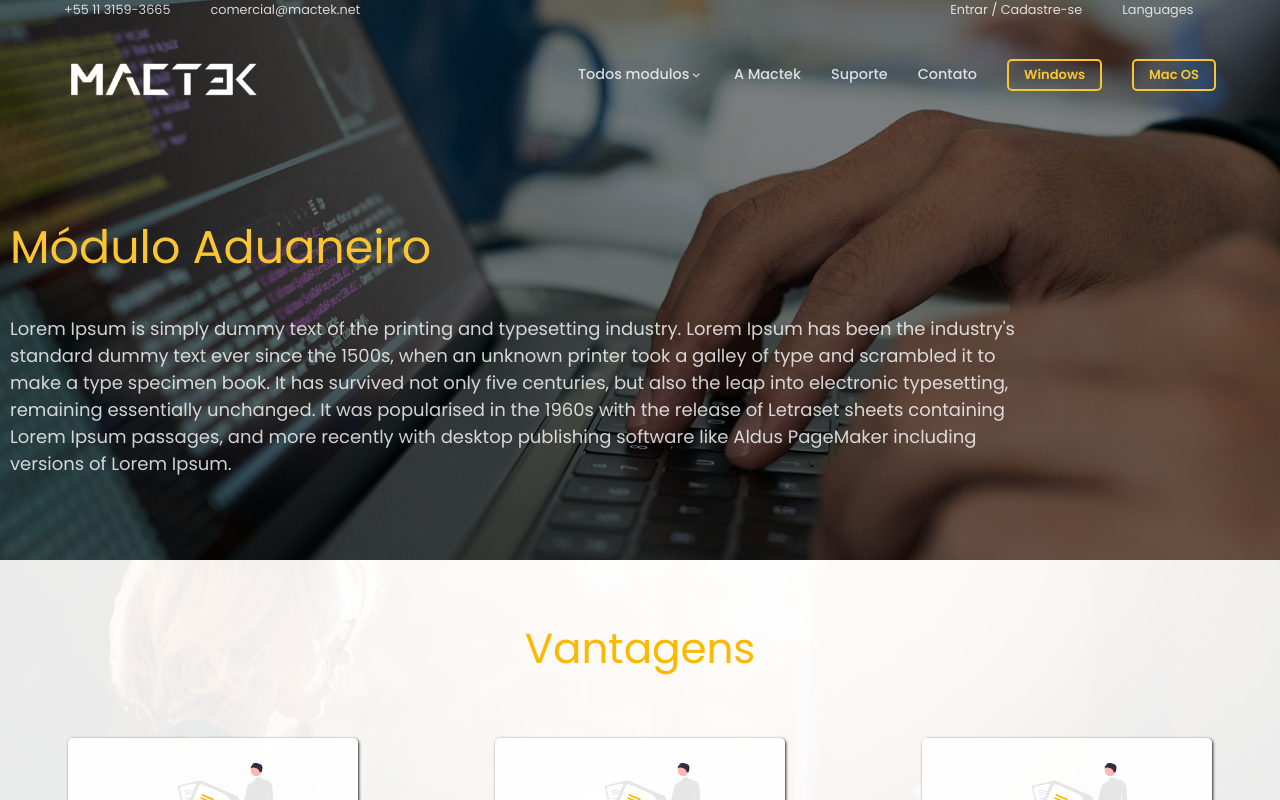
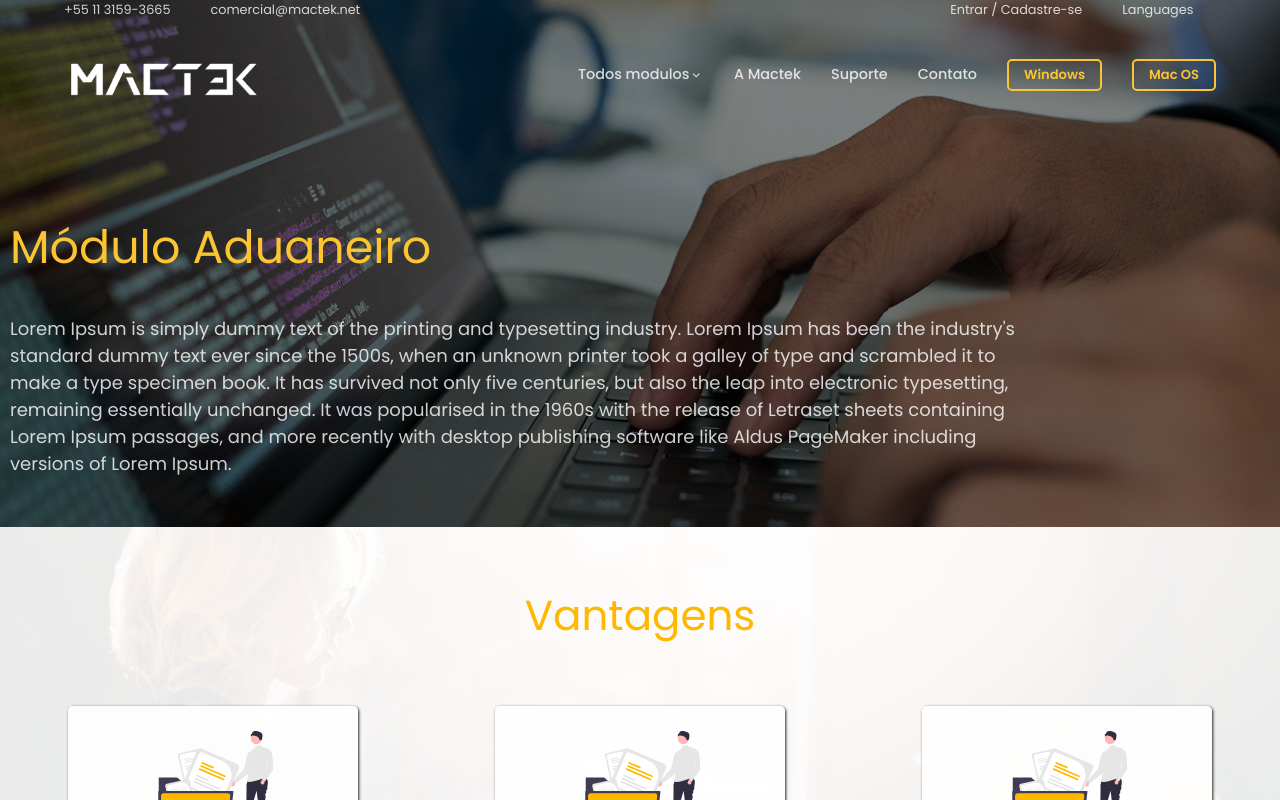
Before and after one commit to arturwatana/layout-mactek, a React (Vite) app: page /modules/aduaneiro in a window 1280 px wide. Shown: the top 800 px of the page. Built offline with nearby package versions, Linux system fonts and the light colour scheme.

Commit message:
feat: individual module components

```diff
--- a/src/Components/IndividualModule/index.tsx
+++ b/src/Components/IndividualModule/index.tsx
@@ -46,9 +46,9 @@ export default function IndividualModule() {
 
 
         <Flex w="100vw" h="100%" position={"relative"} alignItems={"center"} justifyContent={"center"} flexDir={"column"} >
-                <div style={{ backgroundColor: "rgba(0, 0, 0, 0.5)", width: "100%", minHeight: "70vh", height:"100%", position: "absolute", zIndex: 90 }} />
-                <Image position={"absolute"} src={MainImg} w="100vw" minH="70vh" h="100%" backgroundRepeat={"no-repeat"} objectFit={"cover"} objectPosition={"50% 42%"} />
-            <Flex zIndex={500} w="100%" maxW="1280px" pb="50px " h="100%" minH="70vh" alignItems={"center"} flexDirection={"column"} >
+                <div style={{ backgroundColor: "rgba(0, 0, 0, 0.5)", width: "100%", minHeight: "60vh", height:"100%", position: "absolute", zIndex: 90 }} />
+                <Image position={"absolute"} src={MainImg} w="100vw" minH="60vh" h="100%" backgroundRepeat={"no-repeat"} objectFit={"cover"} objectPosition={"50% 42%"} />
+            <Flex zIndex={500} w="100%" maxW="1280px" pb="50px " h="100%" minH="60vh" alignItems={"center"} flexDirection={"column"} >
                 <NavBar openBurger={openBurger} setOpenBurger={setOpenBurger}/>
                 <FixedNavBar setOpenBurger={setOpenBurger} dismont={scrollPosition == 0 ? true : false} render={scrollPosition >= 10 ? true : false} />
                 <Flex maxW="1260px" w="100%" position="relative" justifyContent={"center"} alignItems={{sm: "center", lg: "start"}} flexDirection={"column"}>
```
